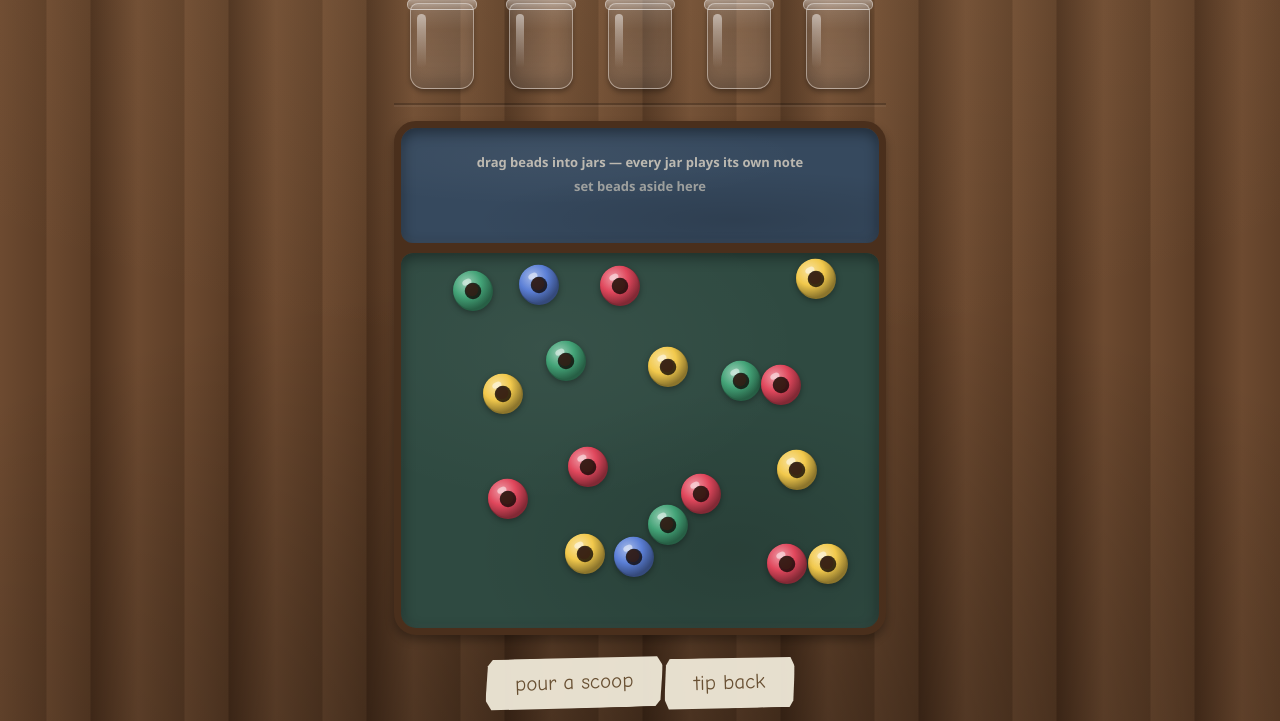
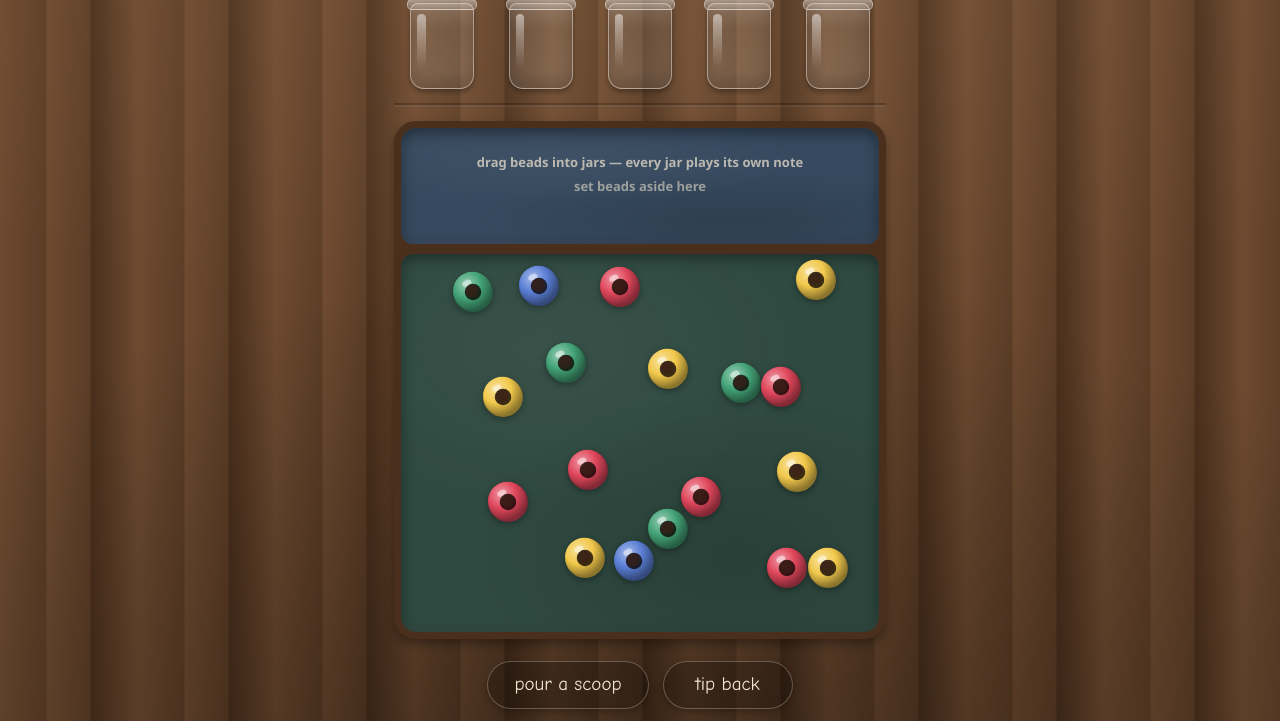
Before and after one commit to mhosinski/plink, a plain HTML site: page index.html in a window 1280 px wide. Shown: the part 79-800 px from the top of the page. Drawn offline with Linux system fonts and the light colour scheme.

Commit message:
The tape retires: verbs join the pill family at verb weight, lit cream means active everywhere, and the armed tip-back no longer flinches (plink-apl)

```diff
--- a/index.html
+++ b/index.html
@@ -20,7 +20,7 @@
     --felt-deep:#253b34;
     --cream:#f3e7d3;
     --cream-dim:rgba(243,231,211,.55);
-    --tape:#f0e9d8;
+    --tape:#f0e9d8;     /* lit cream: always and only means "active" */
     --tape-ink:#6b5335;
     --round:ui-rounded,"SF Pro Rounded","Hiragino Maru Gothic ProN","Arial Rounded MT Bold","Segoe UI",system-ui,sans-serif;
     --marker:"Marker Felt","Segoe Print","Comic Sans MS",cursive;
@@ -294,7 +294,7 @@
     pointer-events:none; /* only ever text now — never blocks a bead */
   }
   .center-stack[hidden]{display:none;}
-  .pour-bar{display:flex; justify-content:center; padding:12px 0 4px;}
+  .pour-bar{display:flex; justify-content:center; gap:14px; padding:12px 0 4px;}
   .cleared{
     font-size:15px; font-weight:700; letter-spacing:.06em;
     line-height:1.6; text-align:center; max-width:78vw;
@@ -315,24 +315,28 @@
     vertical-align:-1px;
     box-shadow:0 1px 2px rgba(0,0,0,.3);
   }
-  .tape-btn[hidden]{display:none;}
-  .tape-btn{
+  .verb-pill[hidden]{display:none;}
+  /* One control family, hierarchy by weight: small pills up top for
+     utility, big pills down here for the verbs — marker script keeps
+     the verbs in plink's handwriting. Lit cream means active. */
+  .verb-pill{
     font-family:var(--marker);
-    font-size:21px;
-    color:var(--tape-ink);
-    background:var(--tape);
-    border:0;
-    padding:13px 30px 15px;
-    transform:rotate(-2deg);
+    font-size:19px;
+    color:var(--cream);
+    background:rgba(0,0,0,.22);
+    border:1px solid rgba(243,231,211,.28);
+    border-radius:999px;
+    padding:10px 26px 12px;
+    min-height:48px;
     cursor:pointer;
-    box-shadow:0 4px 8px rgba(0,0,0,.35);
-    clip-path:polygon(2% 12%, 5% 0%, 97% 4%, 100% 22%, 98% 88%, 95% 100%, 3% 97%, 0% 78%);
-    opacity:.95;
-    transition:transform .15s;
-  }
-  .tape-btn:hover{transform:rotate(-2deg) scale(1.05);}
-  .tape-btn:active{transform:rotate(-1deg) scale(.97);}
-  .tape-btn.confirm{background:#e6cf8f;} /* armed state, same "sure?" language as the catalog */
+    box-shadow:0 3px 6px rgba(0,0,0,.25);
+    transition:background .15s, transform .15s;
+  }
+  .verb-pill:hover{background:rgba(0,0,0,.32);}
+  .verb-pill:active{transform:scale(.97); background:rgba(255,255,255,.10);}
+  .verb-pill.confirm{ /* armed: the same lit language as a pressed pill */
+    background:var(--tape); color:var(--tape-ink); border-color:transparent;
+  }
 
   /* The button tin: a small pewter tin on the table edge. It IS the
      catalog entry and the persistent balance — the count sits quietly
@@ -407,7 +411,7 @@
     padding:8px 0 2px;
   }
   .backup[hidden]{display:none;}
-  .tape-sm{font-size:15px; padding:8px 16px 10px;}
+  .verb-sm{font-size:14px; padding:7px 16px 9px; min-height:40px;}
   .backup-note{
     width:100%; margin:4px 0 0;
     text-align:center;
@@ -562,7 +566,7 @@
 
   @media (prefers-reduced-motion: reduce){
     .bead.landing,.jar.pop,.jar.jiggle .glass,.mini.drop-in,.spark,.shelf-view,.cat-item.no{animation:none;}
-    .jar,.glass,.lid,.tape-btn,.hint,.mini{transition:none;}
+    .jar,.glass,.lid,.verb-pill,.hint,.mini{transition:none;}
   }
   @media (min-height:760px){
     .glass{height:86px;}
@@ -598,7 +602,7 @@
   </section>
 
   <div class="pour-bar">
-    <button class="tape-btn" id="pourBtn">pour a scoop</button>
+    <button class="verb-pill" id="pourBtn">pour a scoop</button>
   </div>
 
   <div class="sr" aria-live="polite" id="sr"></div>
@@ -614,8 +618,8 @@
   <div class="shelf-scroll" id="shelfScroll"></div>
   <div class="shelf-util" id="shelfUtil">
     <div class="backup" id="backupPanel">
-      <button class="tape-btn tape-sm" id="copySaveBtn">copy backup</button>
-      <button class="tape-btn tape-sm" id="restoreSaveBtn">restore backup</button>
+      <button class="verb-pill verb-sm" id="copySaveBtn">copy backup</button>
+      <button class="verb-pill verb-sm" id="restoreSaveBtn">restore backup</button>
       <p class="backup-note" id="backupNote">your beads, jars, and shelf as text — paste it somewhere safe, or into another device</p>
       <p class="backup-note" id="buildNote"></p>
     </div>
@@ -2183,7 +2187,7 @@
 
   // plink-uni prototype UI: built entirely in JS, only when UNI is true —
   // no static HTML/CSS ships to normal players. No new scene art (the
-  // hoard-bag revert's lesson): the tip-back button reuses .tape-btn.
+  // hoard-bag revert's lesson): the tip-back button reuses .verb-pill.
   if (UNI){
     tray.classList.add('uni-mode');
     // Two felt wells; the 10px between them is the tray's own wood — the
@@ -2215,7 +2219,7 @@
     // action than a single bead, so it gets the catalog's tap-twice
     // "sure?" confirm rather than firing on the first tap.
     dumpBtn = document.createElement('button');
-    dumpBtn.className = 'tape-btn';
+    dumpBtn.className = 'verb-pill';
     document.querySelector('.pour-bar').appendChild(dumpBtn);
     let dumpConfirming = false, dumpConfirmTimer = 0;
     function renderDumpBtn(){
@@ -2239,6 +2243,9 @@
       dumpMix();
     });
     renderDumpBtn();
+    // 'sure?' is narrower than 'tip back' — pin the pill so arming
+    // doesn't make it flinch
+    dumpBtn.style.minWidth = dumpBtn.offsetWidth + 'px';
   }
 
   // Restore leftover tray beads from the last visit, or pour a fresh scoop.
```
